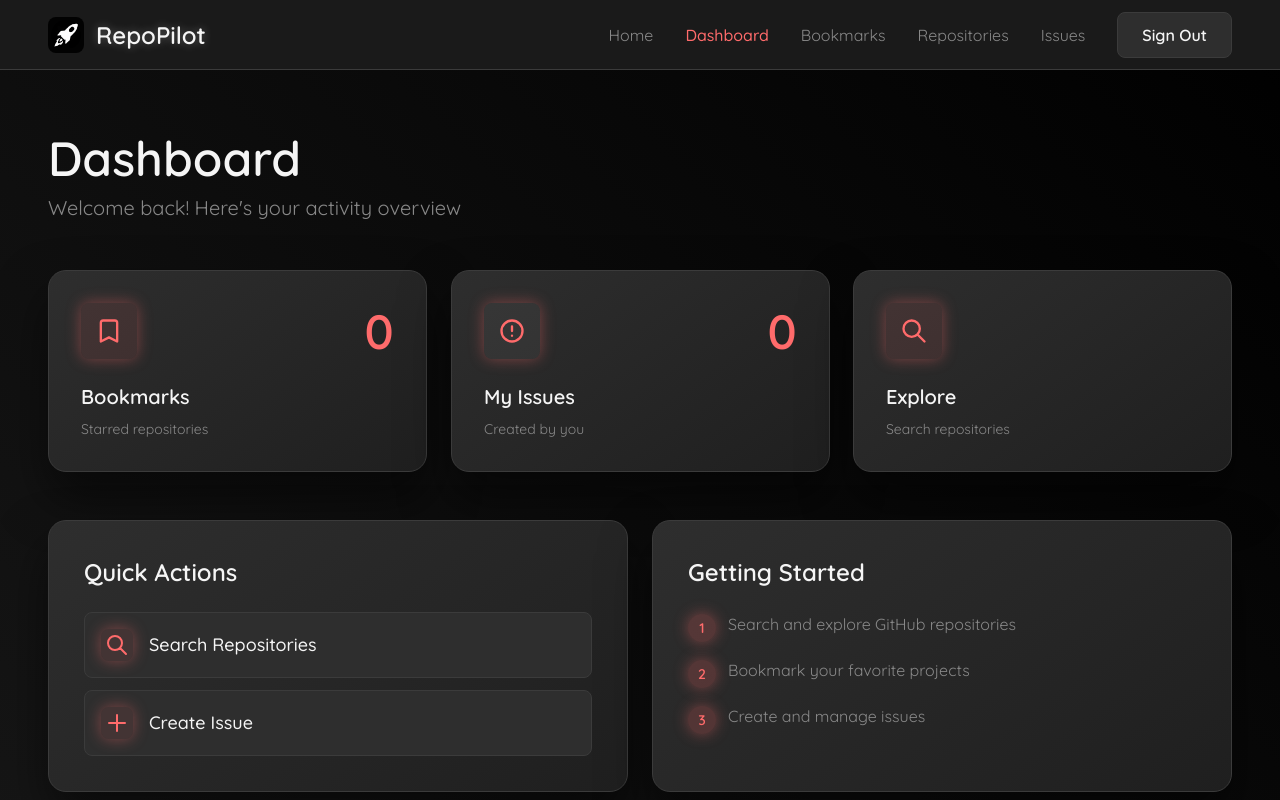
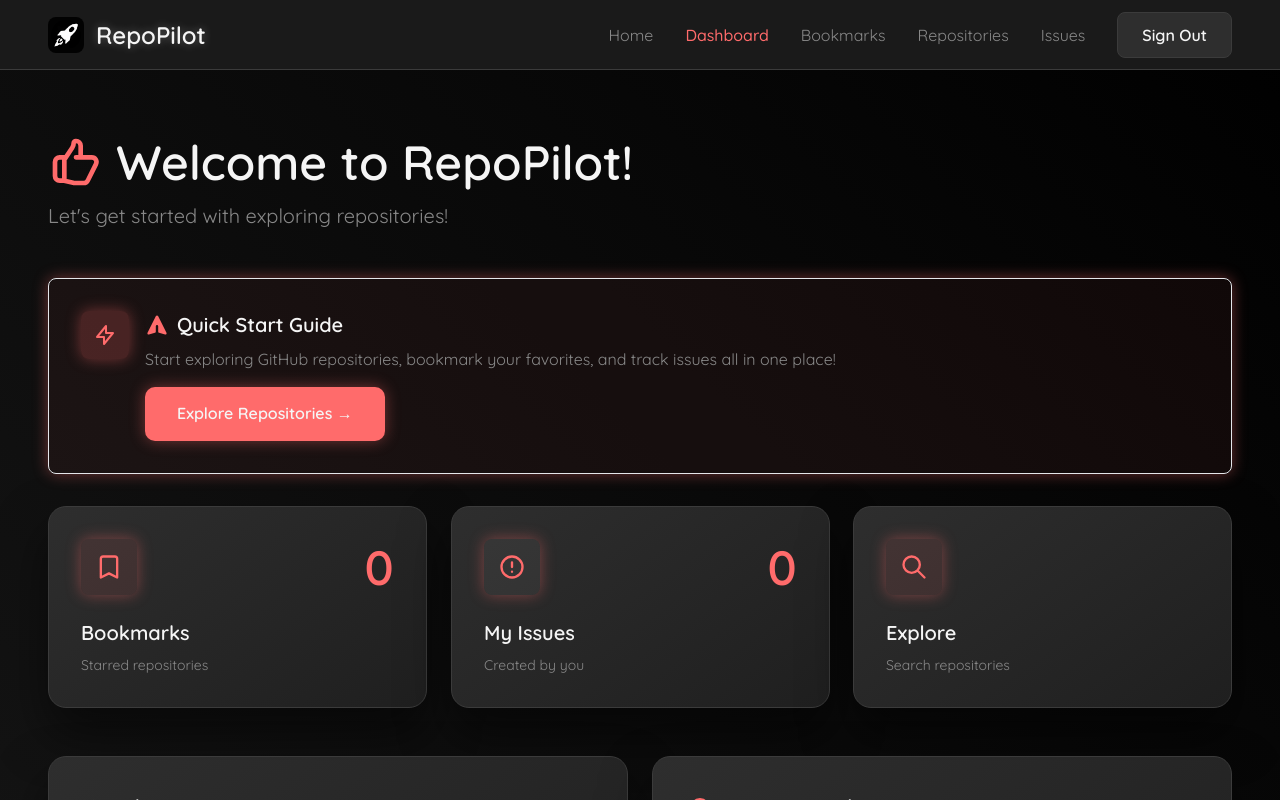
Before and after one commit to mausam-005/RepoPilot, a Next.js app in the folder frontend/: page /dashboard in a window 1280 px wide. Shown: the top 800 px of the page. Built offline with nearby package versions, Linux system fonts and the light colour scheme; no server answers; sample sign-in values are in the browser's storage.

Commit message:
Some changes implemented

```diff
--- a/frontend/src/app/dashboard/page.js
+++ b/frontend/src/app/dashboard/page.js
@@ -44,12 +44,45 @@ export default function Dashboard() {
     )
   }
 
+  const isNewUser = stats.bookmarks === 0 && stats.issues === 0
+
   return (
     <div className="container mx-auto my-auto px-4 sm:px-8 md:px-12 py-8 sm:py-12 md:py-16">
       <div className="mb-8 sm:mb-12">
-        <h1 className="text-3xl sm:text-4xl md:text-5xl font-bold text-primary mb-3">Dashboard</h1>
-        <p className="text-muted text-base sm:text-lg md:text-xl">Welcome back! Here's your activity overview</p>
+        <h1 className="text-3xl sm:text-4xl md:text-5xl font-bold text-primary mb-3 flex items-center gap-3">
+          {isNewUser && (
+            <svg className="w-10 h-10 sm:w-12 sm:h-12 md:w-14 md:h-14 text-coral" fill="none" stroke="currentColor" viewBox="0 0 24 24">
+              <path strokeLinecap="round" strokeLinejoin="round" strokeWidth={2} d="M14 10h4.764a2 2 0 011.789 2.894l-3.5 7A2 2 0 0115.263 21h-4.017c-.163 0-.326-.02-.485-.06L7 20m7-10V5a2 2 0 00-2-2h-.095c-.5 0-.905.405-.905.905 0 .714-.211 1.412-.608 2.006L7 11v9m7-10h-2M7 20H5a2 2 0 01-2-2v-6a2 2 0 012-2h2.5" />
+            </svg>
+          )}
+          {isNewUser ? 'Welcome to RepoPilot!' : 'Dashboard'}
+        </h1>
+        <p className="text-muted text-base sm:text-lg md:text-xl">{isNewUser ? 'Let\'s get started with exploring repositories!' : 'Welcome back! Here\'s your activity overview'}</p>
       </div>
+
+      {isNewUser && (
+        <div className="mb-8 p-6 sm:p-8 border border-coral rounded-lg glow-coral animate-fade-in" style={{background: 'rgba(255, 107, 107, 0.05)'}}>
+          <div className="flex items-start gap-4">
+            <div className="w-12 h-12 rounded-lg flex items-center justify-center flex-shrink-0 glow-coral" style={{background: 'rgba(255, 107, 107, 0.2)'}}>
+              <svg className="w-6 h-6 text-coral" fill="none" stroke="currentColor" viewBox="0 0 24 24">
+                <path strokeLinecap="round" strokeLinejoin="round" strokeWidth={2} d="M13 10V3L4 14h7v7l9-11h-7z" />
+              </svg>
+            </div>
+            <div className="flex-1">
+              <h3 className="text-lg sm:text-xl font-semibold text-primary mb-2 flex items-center gap-2">
+                <svg className="w-5 h-5 sm:w-6 sm:h-6 text-coral" fill="currentColor" viewBox="0 0 20 20">
+                  <path d="M10.894 2.553a1 1 0 00-1.788 0l-7 14a1 1 0 001.169 1.409l5-1.429A1 1 0 009 15.571V11a1 1 0 112 0v4.571a1 1 0 00.725.962l5 1.428a1 1 0 001.17-1.408l-7-14z" />
+                </svg>
+                Quick Start Guide
+              </h3>
+              <p className="text-muted text-sm sm:text-base mb-4">Start exploring GitHub repositories, bookmark your favorites, and track issues all in one place!</p>
+              <Link href="/repositories" className="btn-coral inline-block">
+                Explore Repositories →
+              </Link>
+            </div>
+          </div>
+        </div>
+      )}
 
       <div className="grid grid-cols-1 sm:grid-cols-2 md:grid-cols-3 gap-4 sm:gap-6 mb-8 sm:mb-12">
         <Link href="/bookmarks" className="group">
@@ -107,7 +140,10 @@ export default function Dashboard() {
                   <path strokeLinecap="round" strokeLinejoin="round" strokeWidth={2} d="M21 21l-6-6m2-5a7 7 0 11-14 0 7 7 0 0114 0z" />
                 </svg>
               </div>
-              <span className="text-primary font-medium text-base sm:text-lg">Search Repositories</span>
+              <div className="flex-1">
+                <span className="text-primary font-medium text-base sm:text-lg block">Search Repositories</span>
+                {isNewUser && <span className="text-coral text-xs">Start here! →</span>}
+              </div>
             </Link>
             <Link href="/issues" className="flex items-center gap-4 p-4 rounded-lg hover:bg-opacity-80 transition-colors group border border-midnight" style={{background: 'var(--bg-tertiary)'}}>
               <div className="w-8 h-8 rounded-lg flex items-center justify-center glow-coral" style={{background: 'rgba(255, 107, 107, 0.1)'}}>
@@ -121,7 +157,14 @@ export default function Dashboard() {
         </div>
 
         <div className="card-midnight">
-          <h2 className="text-xl sm:text-2xl font-semibold text-primary mb-4 sm:mb-6">Getting Started</h2>
+          <h2 className="text-xl sm:text-2xl font-semibold text-primary mb-4 sm:mb-6 flex items-center gap-2">
+            {isNewUser && (
+              <svg className="w-5 h-5 sm:w-6 sm:h-6 text-coral" fill="none" stroke="currentColor" viewBox="0 0 24 24">
+                <path strokeLinecap="round" strokeLinejoin="round" strokeWidth={2} d="M9 12l2 2 4-4m6 2a9 9 0 11-18 0 9 9 0 0118 0z" />
+              </svg>
+            )}
+            {isNewUser ? 'How It Works' : 'Getting Started'}
+          </h2>
           <ul className="space-y-4">
             <li className="flex items-start gap-3 ">
               <div className="w-7 h-7 rounded-full flex items-center justify-center flex-shrink-0 mt-0.5 glow-coral" style={{background: 'rgba(255, 107, 107, 0.2)'}}>
--- a/frontend/src/app/health/page.js
+++ /dev/null
@@ -1,36 +0,0 @@
-"use client";
-
-import api from "@/lib/axios";
-import { useEffect } from "react";
-
-export default function Page() {
-  const getHealth = async () => {
-    try {
-      const response = await api.get("/health", {
-        headers: {
-          Authorization: localStorage.getItem("token"),
-          refreshToken: localStorage.getItem("refreshToken"),
-        },
-        withCredentials: true,
-        method: "GET",
-      });
-
-      const accessToken = response.headers["x-access-token"];
-      const refreshToken = response.headers["x-refresh-token"];
-      if (accessToken && refreshToken) {
-        localStorage.setItem("token", accessToken);
-        localStorage.setItem("refreshToken", refreshToken);
-      }
-
-    } catch (err) {
-      // console.log(err);
-    } finally {
-    }
-  };
-
-  useEffect(() => {
-    getHealth();
-  }, []);
-
-  return <div>page</div>;
-}
--- a/frontend/src/app/repositories/page.js
+++ b/frontend/src/app/repositories/page.js
@@ -71,8 +71,6 @@ export default function Repositories() {
           per_page: 20
         }
       })
-      console.log('API Response:', data)
-      console.log('Setting repos:', data.items?.length, 'items')
       setRepos(data.items || [])
     } catch (error) {
       console.error('Failed to fetch repos:', error)
--- a/frontend/src/app/welcome/page.js
+++ /dev/null
@@ -1,72 +0,0 @@
-'use client'
-import { useEffect, useState } from 'react'
-import Link from 'next/link'
-import { useRouter, useSearchParams } from 'next/navigation'
-
-export default function Welcome() {
-  const [user, setUser] = useState(null)
-  const router = useRouter()
-  const searchParams = useSearchParams()
-  const isNewUser = searchParams.get('new') === 'true'
-
-  useEffect(() => {
-    const token = localStorage.getItem('token')
-    if (!token) {
-      router.push('/auth')
-      return
-    }
-
-    // Get user info from token or API
-    setUser({ email: 'user@example.com' }) // Placeholder
-  }, [router])
-
-  return (
-    <div className="min-h-screen flex items-center justify-center px-4">
-      <div className="text-center max-w-2xl animate-slide-up">
-        <div className="text-6xl mb-6">{isNewUser ? '🚀' : '👋'}</div>
-        <h1 className="text-4xl md:text-5xl font-bold text-white mb-4">
-          {isNewUser ? 'Welcome to RepoPilot!' : 'Welcome back!'}
-        </h1>
-        <p className="text-xl text-slate-300 mb-12">
-          {isNewUser ? 'Let\'s start your first project and explore repositories!' : 'Ready to manage your repositories and track issues?'}
-        </p>
-
-        <div className="grid grid-cols-1 sm:grid-cols-2 lg:grid-cols-3 gap-4 mb-8">
-          <Link
-            href="/bookmarks"
-            className="bg-slate-800/50 border border-slate-700 p-6 rounded-lg hover:bg-slate-800 transition-colors text-left"
-          >
-            <div className="text-2xl mb-2">⭐</div>
-            <h3 className="font-semibold text-white mb-2">View Bookmarks</h3>
-            <p className="text-slate-400 text-sm">Access your saved items</p>
-          </Link>
-
-          <Link
-            href="/repositories"
-            className="bg-slate-800/50 border border-slate-700 p-6 rounded-lg hover:bg-slate-800 transition-colors text-left"
-          >
-            <div className="text-2xl mb-2">📚</div>
-            <h3 className="font-semibold text-white mb-2">Browse Repos</h3>
-            <p className="text-slate-400 text-sm">Explore repositories</p>
-          </Link>
-
-          <Link
-            href="/issues"
-            className="bg-slate-800/50 border border-slate-700 p-6 rounded-lg hover:bg-slate-800 transition-colors text-left"
-          >
-            <div className="text-2xl mb-2">🎯</div>
-            <h3 className="font-semibold text-white mb-2">Track Issues</h3>
-            <p className="text-slate-400 text-sm">Manage your issues</p>
-          </Link>
-        </div>
-
-        <Link
-          href="/bookmarks"
-          className="bg-blue-600 hover:bg-blue-700 px-8 py-3 rounded-lg font-semibold transition-colors inline-block"
-        >
-          Continue to Dashboard
-        </Link>
-      </div>
-    </div>
-  )
-}
```
Also changed, not shown: 1 other file (tests, documents, lock files or other folders).
